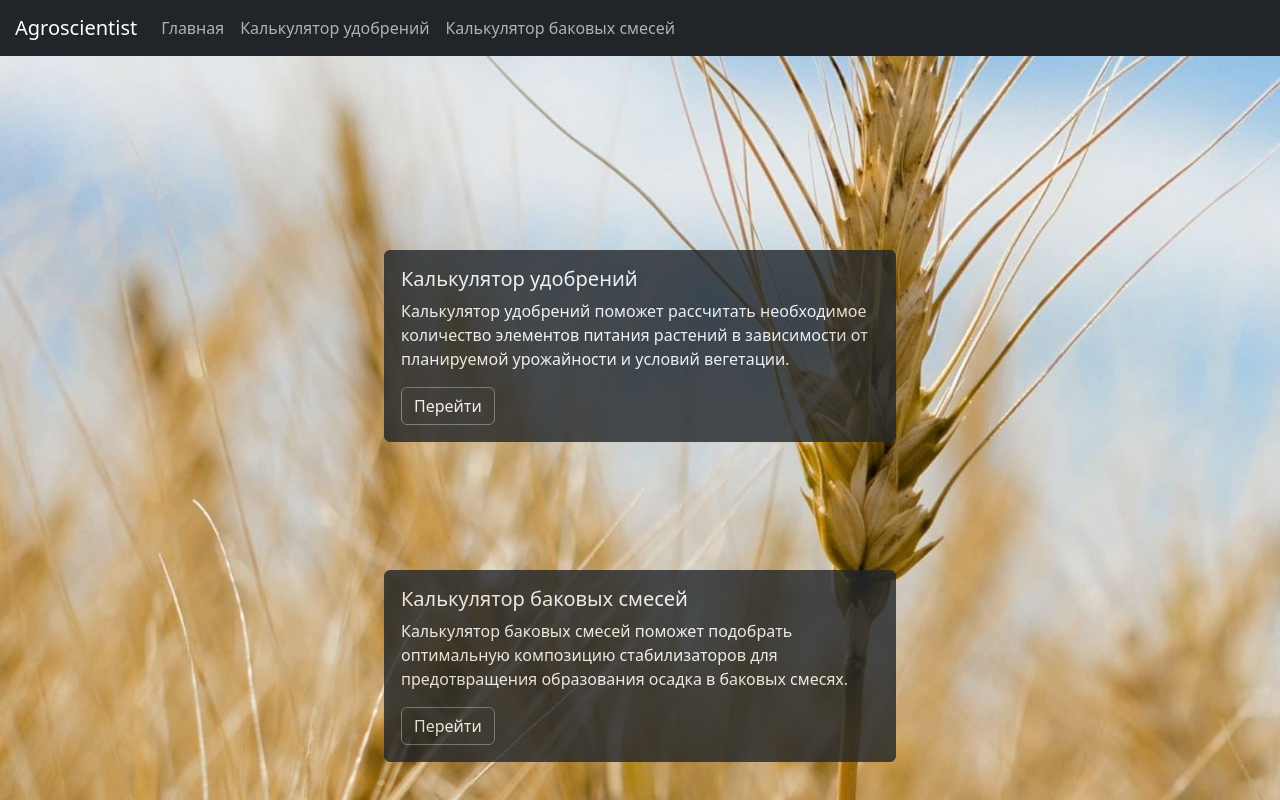
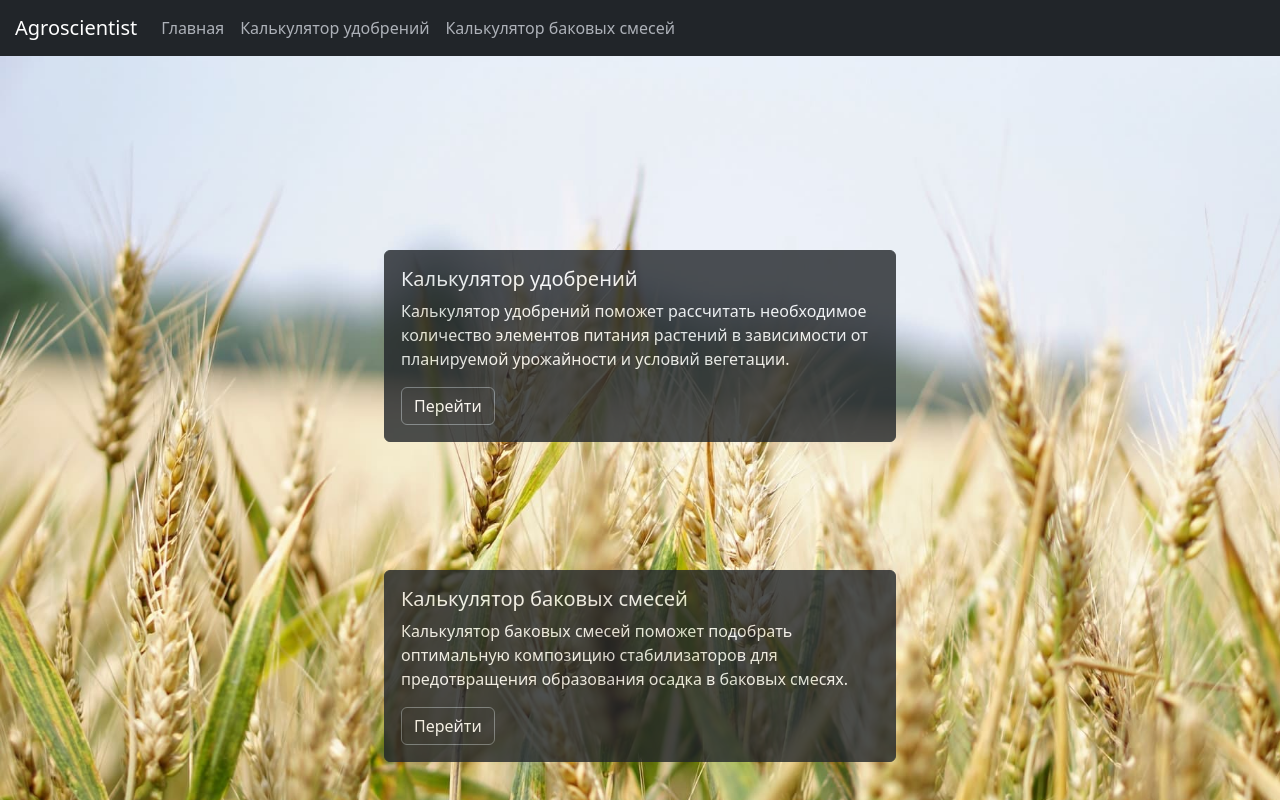
Before and after one commit to m1amgn/agroscienes, a React (Create React App) app in the folder frontend/: page / in a window 1280 px wide. Built offline with nearby package versions, Linux system fonts and the light colour scheme.

Commit message:
change header picture

```diff
--- a/frontend/src/components/Cards.css
+++ b/frontend/src/components/Cards.css
@@ -6,7 +6,7 @@
     display: flex;
     flex-direction: column;
     justify-content: center;
-    background-image: url("../plant1.jpg");
+    background-image: url("../plant3.jpg");
     height: 900px;
     max-width: 100%;
     background-size: cover;
```
Also changed, not shown: frontend/src/plant1.jpg (deleted), frontend/src/plant3.jpg (added).
